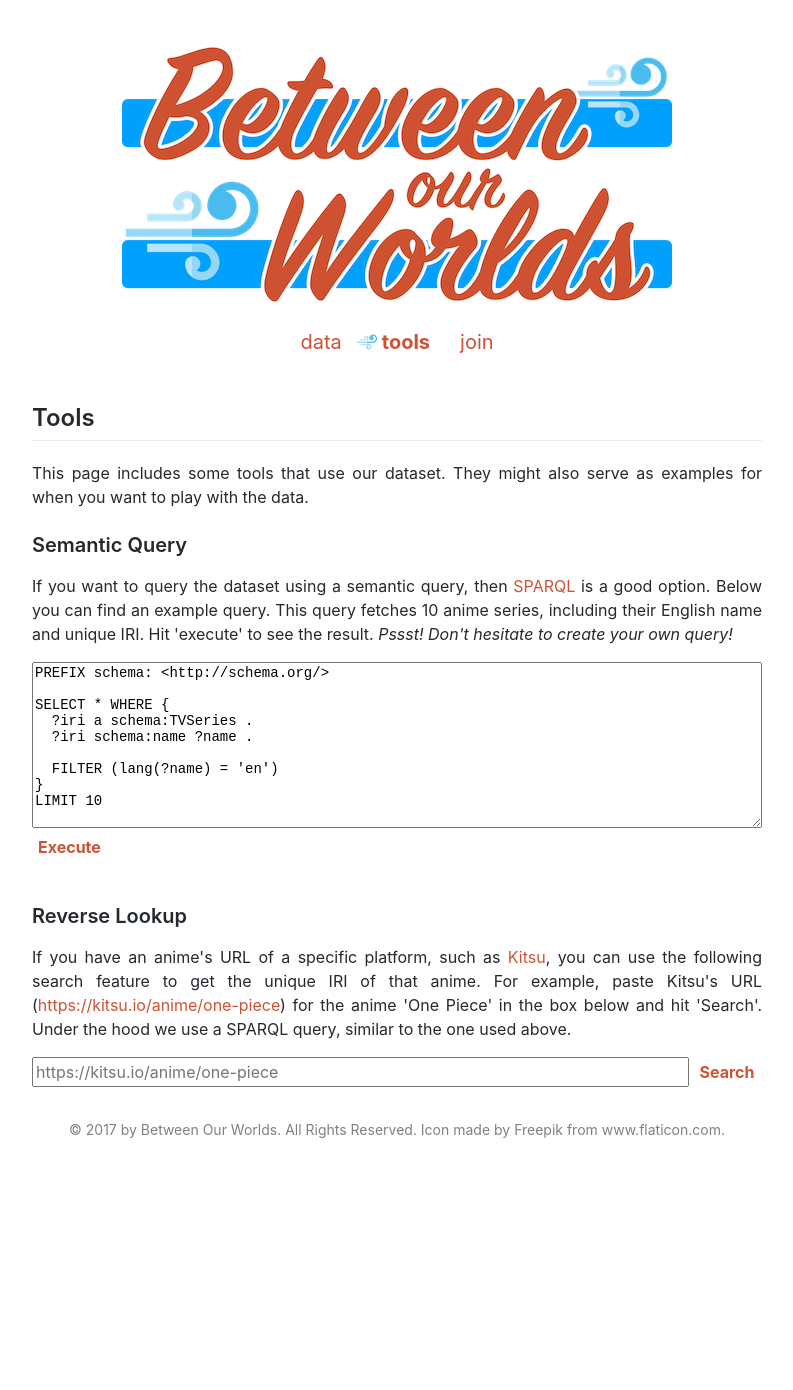
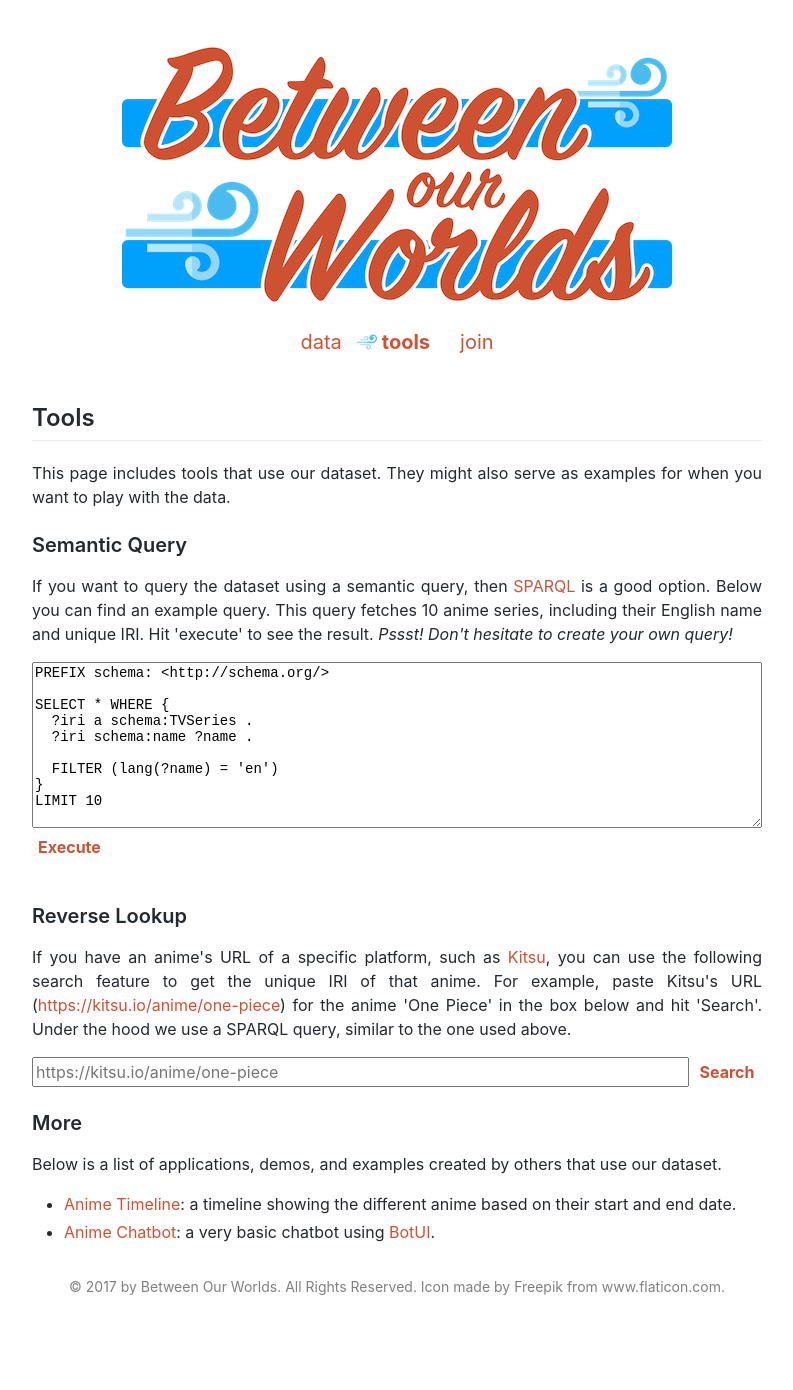
Before and after one commit to BetweenOurWorlds/website, a Jekyll site: the page built from tools.html, in a window 1280 px wide. Shown: the whole page, without its empty margins (243-1036 px from the left). Built offline with Jekyll 4.4.1, drawn with Linux system fonts in a browser that asks for light colours; before the commit the page ends 1233 px from its top, so only the background shows below that.

Commit message:
add examples by others

```diff
--- a/tools.html
+++ b/tools.html
@@ -8,7 +8,7 @@ js: [ldf-client, tools, n3]
 
   <div id="tools" class="text">
     <p>
-      This page includes some tools that use our dataset.
+      This page includes tools that use our dataset.
       They might also serve as examples for when you want to play with the data.
     </p>
     <div id="sparql">
@@ -67,5 +67,17 @@ LIMIT 10
         </p>
       </div>
     </div>
+
+    <div id="more">
+      <h3>More</h3>
+      <p>
+        Below is a list of applications, demos, and examples created by others that use our dataset.
+      </p>
+
+      <ul>
+        <li><a target="_blank" href="https://pieterheyvaert.com/anime-timeline">Anime Timeline</a>: a timeline showing the different anime based on their start and end date.</li>
+        <li><a target="_blank" href="https://pieterheyvaert.com/banri">Anime Chatbot</a>: a very basic chatbot using <a target="_blank" href="https://botui.org">BotUI</a>.</li>
+      </ul>
+    </div>
   </div>
 </div>
```
